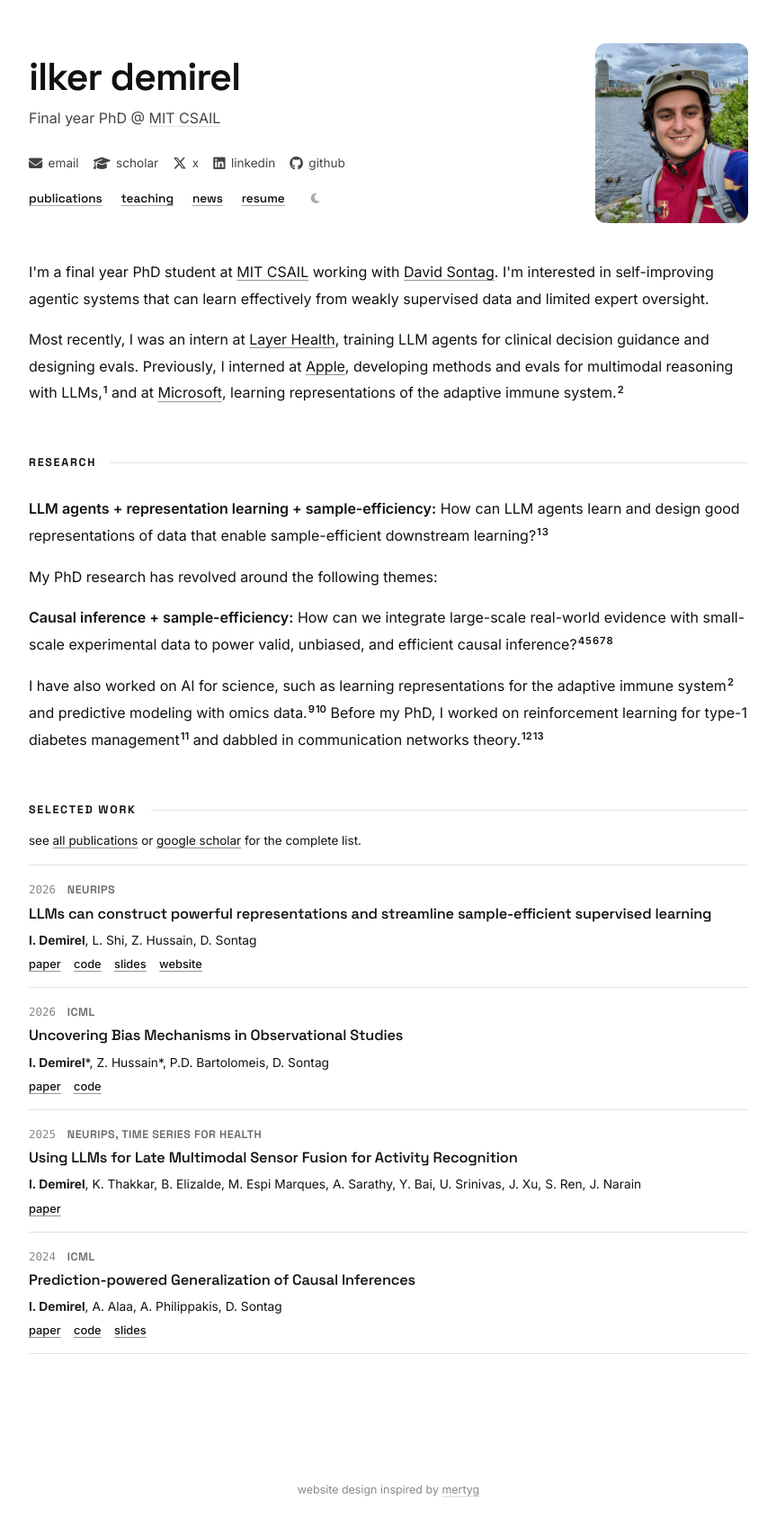
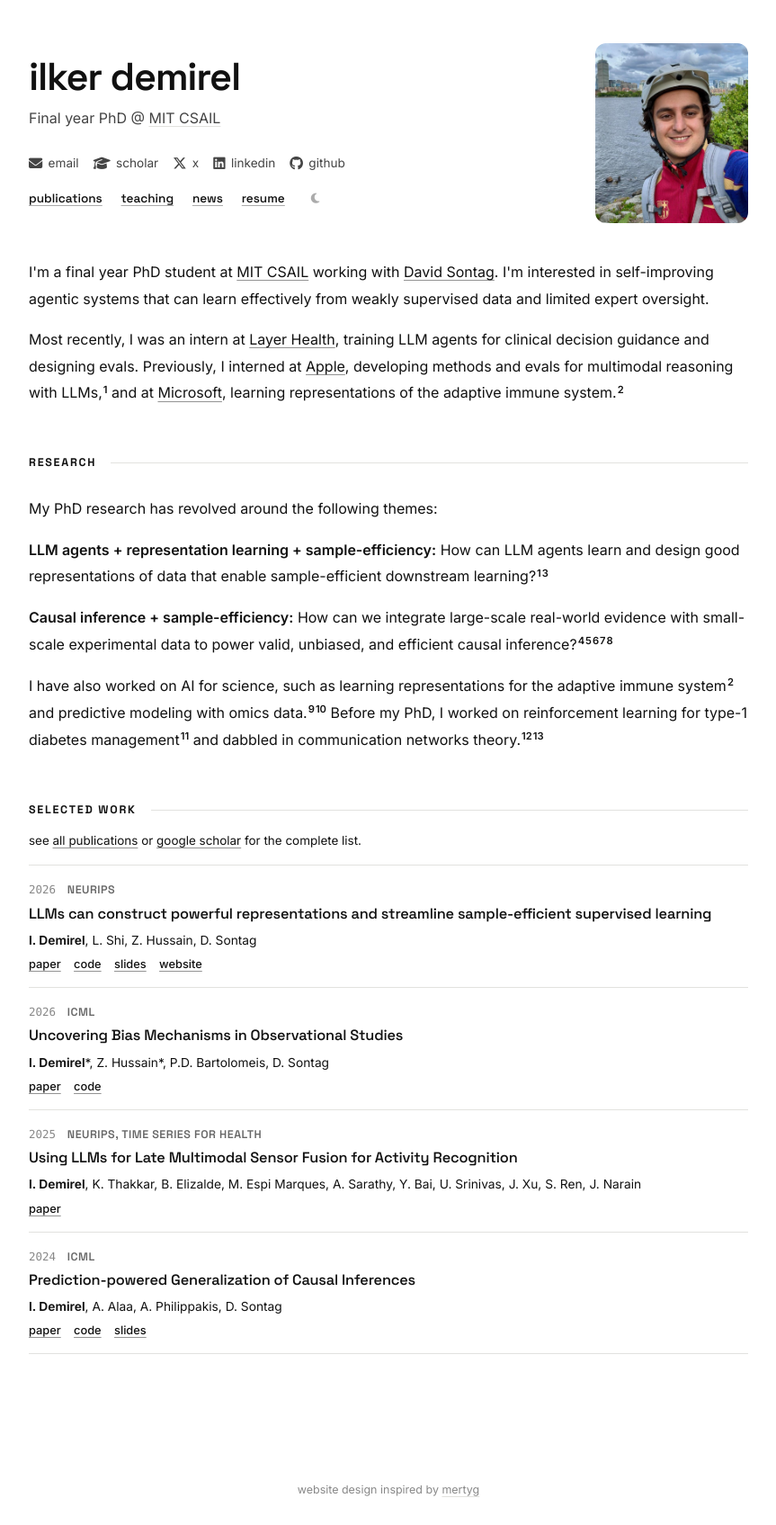
Before and after one commit to demireal/demireal.github.io, a Jekyll site: the page built from index.html, in a window 1280 px wide. Shown: the whole page at 90% size, without its empty margins (208-1071 px from the left). Built offline with Jekyll 4.4.1, drawn with Linux system fonts in a browser that asks for light colours.

Commit message:
Update index.html

```diff
--- a/index.html
+++ b/index.html
@@ -45,12 +45,12 @@ title: ""
   <h2 class="section__heading">research</h2>
 
   <p>
-    <span class="ri-label">LLM agents + representation learning + sample-efficiency:</span>
-    How can LLM agents learn and design good representations of data that enable sample-efficient downstream learning?<a class="ri-ref" href="https://arxiv.org/pdf/2509.10729"><sup>1</sup></a><a class="ri-ref" href="https://arxiv.org/pdf/2603.11679"><sup>3</sup></a>
+    My PhD research has revolved around the following themes:
   </p>
 
   <p>
-    My PhD research has revolved around the following themes:
+    <span class="ri-label">LLM agents + representation learning + sample-efficiency:</span>
+    How can LLM agents learn and design good representations of data that enable sample-efficient downstream learning?<a class="ri-ref" href="https://arxiv.org/pdf/2509.10729"><sup>1</sup></a><a class="ri-ref" href="https://arxiv.org/pdf/2603.11679"><sup>3</sup></a>
   </p>
 
   <p>
```
